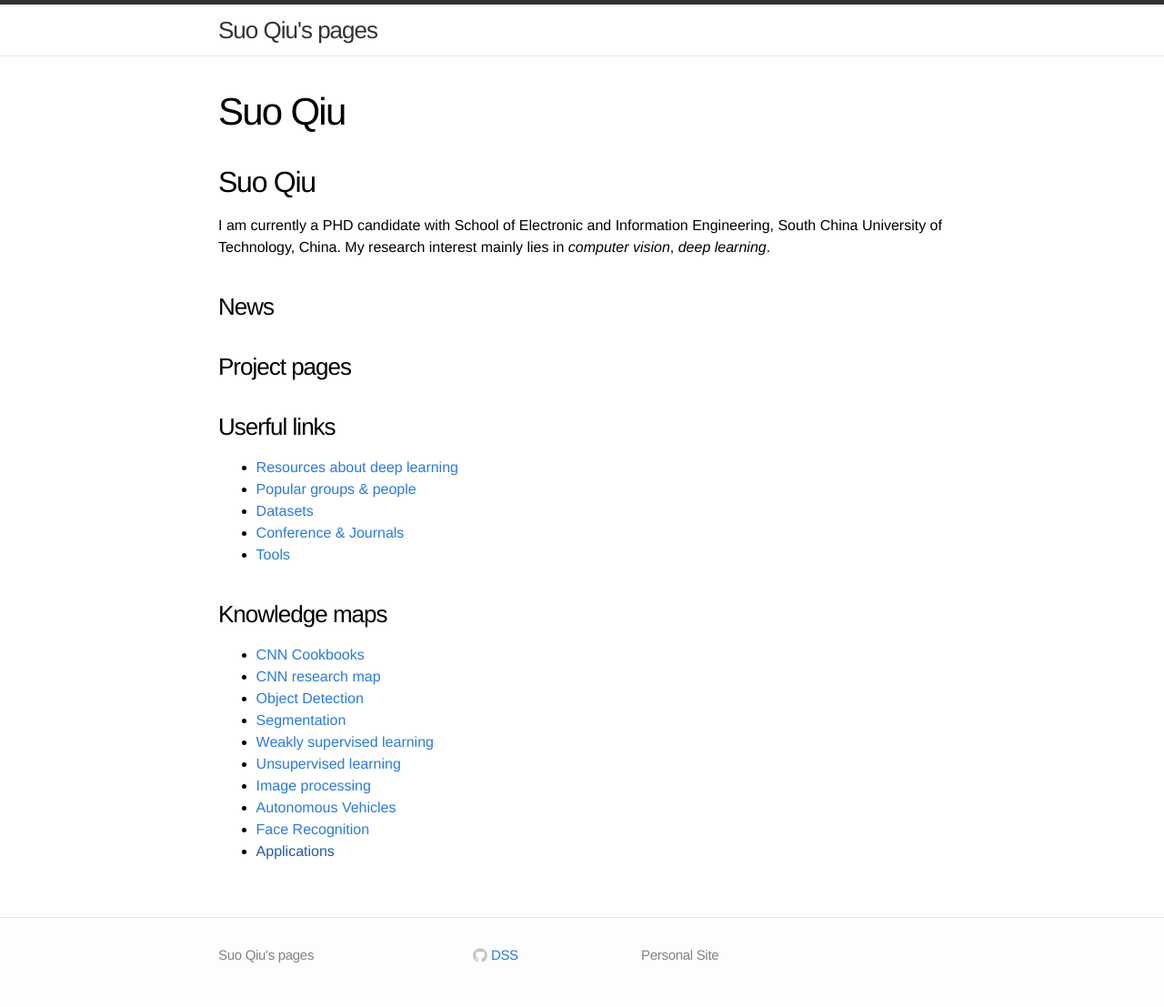
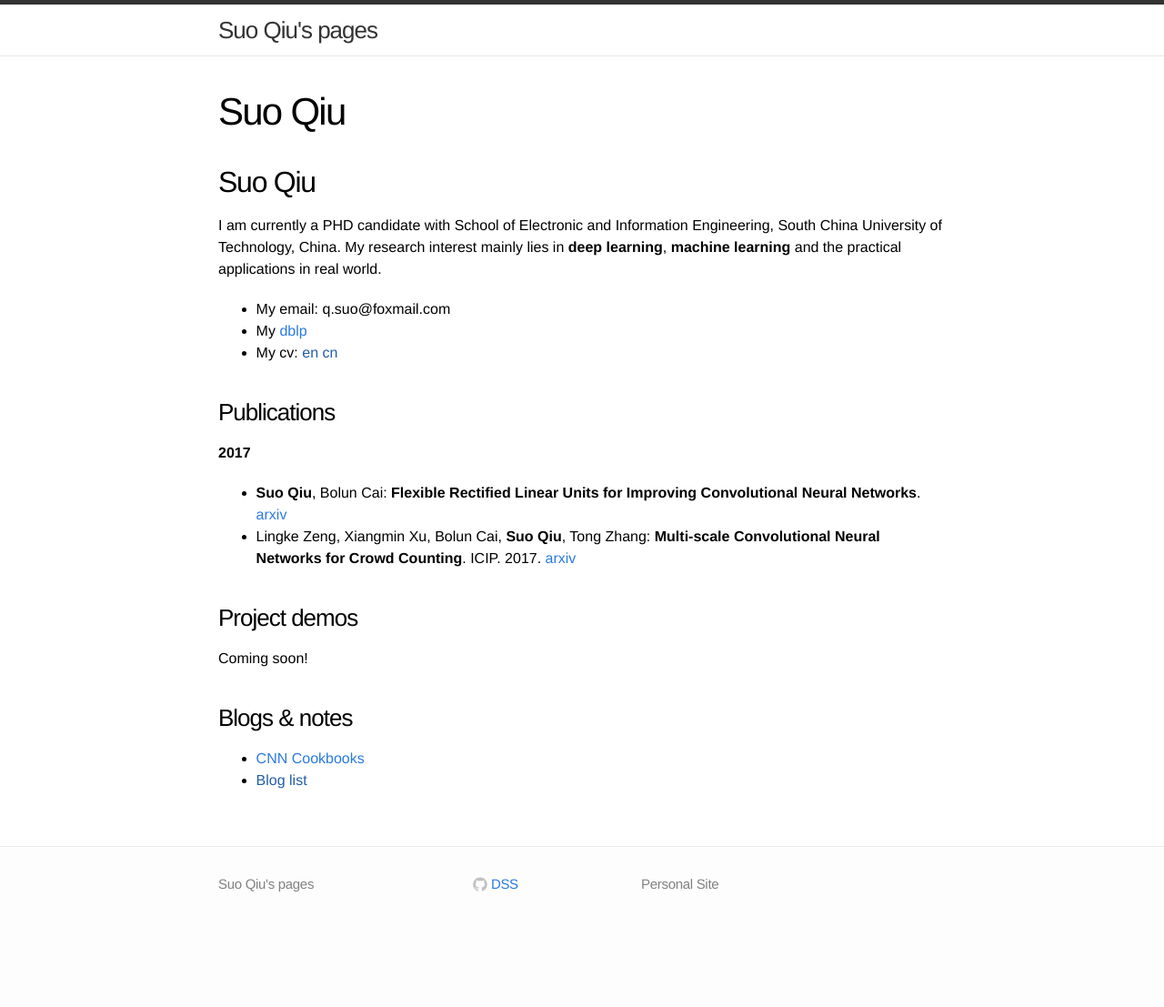
Before and after one commit to kyuusaku/kyuusaku.github.io, a Jekyll site: the page built from index.md, in a window 1280 px wide. Shown: the whole page at 91% size. Built offline with Jekyll 4.4.1, drawn with Linux system fonts in a browser that asks for light colours; our own code applies the rules of GitHub Pages for plain Markdown files; after the commit the page ends 1029 px from its top, so only the background shows below that.

Commit message:
update index

```diff
--- a/index.md
+++ b/index.md
@@ -3,30 +3,24 @@ layout: page
 ---
 
 ## Suo Qiu
-I am currently a PHD candidate with School of Electronic and Information Engineering, South China University of Technology, China. My research interest mainly lies in *computer vision*, *deep learning*.
+I am currently a PHD candidate with School of Electronic and Information Engineering, South China University of Technology, China.
+My research interest mainly lies in **deep learning**, **machine learning** and the practical applications in real world.
+
+* My email: q.suo@foxmail.com
+* My [dblp](http://dblp.dagstuhl.de/pers/hd/q/Qiu:Suo)
+* My cv: [en]() [cn]()
+
+### Publications
+
+**2017**
+* **Suo Qiu**, Bolun Cai: **Flexible Rectified Linear Units for Improving Convolutional Neural Networks**. [arxiv](https://arxiv.org/abs/1706.08098)
+* Lingke Zeng, Xiangmin Xu, Bolun Cai, **Suo Qiu**, Tong Zhang: **Multi-scale Convolutional Neural Networks for Crowd Counting**. ICIP. 2017. [arxiv](https://arxiv.org/abs/1702.02359)
 
 
-### News
+### Project demos
+Coming soon!
 
 
-### Project pages
-
-
-### Userful links
-* [Resources about deep learning](/resources_about_deep_learning/)
-* [Popular groups & people](/popular_groups_people/)
-* [Datasets](/datasets/)
-* [Conference & Journals](/conference_journals/)
-* [Tools](/tools/)
-
-### Knowledge maps
+### Blogs & notes
 * [CNN Cookbooks](/cnn_cookbooks/)
-* [CNN research map](/cnn_map/)
-* [Object Detection](/object_detection/)
-* [Segmentation](/segmentation/)
-* [Weakly supervised learning](/weakly_supervised_learning/)
-* [Unsupervised learning](/unsupervised_learning/)
-* [Image processing](/image_processing/)
-* [Autonomous Vehicles](/autonomous_vehicles/)
-* [Face Recognition](/face_recognition/)
-* [Applications]()
+* [Blog list]()
```
